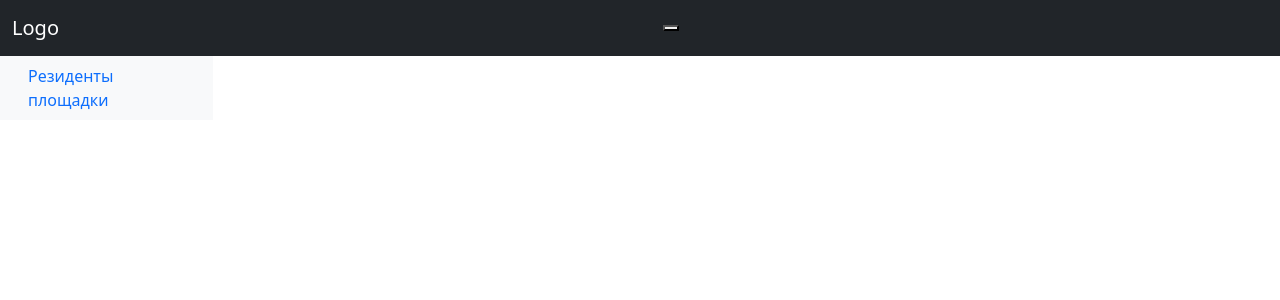
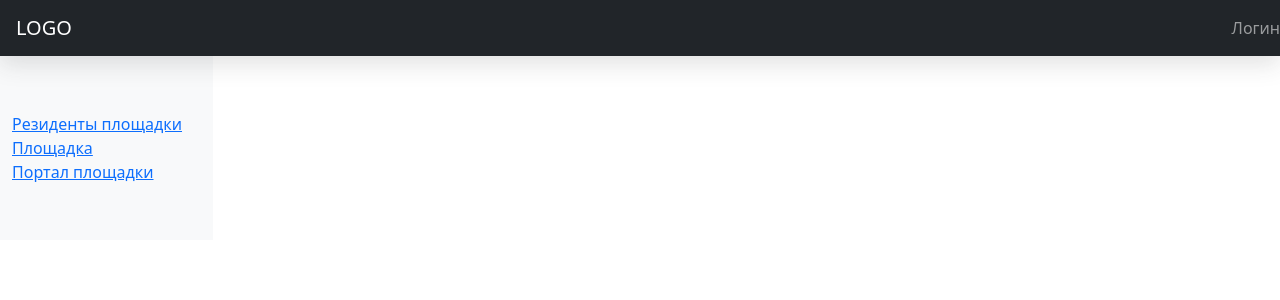
Before and after one commit to Slaboym1e/Kontaktor, a Flask app: template app/templates/admin/admin.html in a window 1280 px wide. Shown: the top 300 px of the page. Run offline with Flask 2, Linux system fonts and the light colour scheme; the template is opened without the code that fills it, so the values that code supplies are empty.

Commit message:
Admin v0.3

```diff
--- a/app/static/css/admin.css
+++ b/app/static/css/admin.css
@@ -0,0 +1,52 @@
+/*==============================================
+* Template Name: Kuriman.ru - Main Page
+* Authors: Pux&CO Team
+==============================================*/
+
+/*==============================================================
+# General
+==============================================================*/
+body{
+    background: #F3F4F7;
+}
+
+
+/*==============================================================
+# Header
+==============================================================*/
+.bg-dark{
+   background: #333;
+   box-shadow: 0px 8px 24px 0px #33333325;
+}
+
+
+
+/*------------------------------
+ # Class icons
+------------------------------*/
+#header .icons .nav-link{
+
+    padding: 0 8px;
+    display: flex;
+    align-items: center;
+    height: 40px;
+
+    color: #eee;
+    font-weight: 400;
+    font-size: 14px;
+}
+#header .icons .nav-link:hover{ color: #fff; }
+#header .icons .fa-user-circle{
+    font-size: 24px;
+}
+/*==============================================================
+# Main
+==============================================================*/
+.sidebar{
+
+    top: 0;
+    bottom: 0;
+    left: 0;
+    z-index: 100;
+    padding: 56px;
+}
--- a/app/templates/admin/admin.html
+++ b/app/templates/admin/admin.html
@@ -2,24 +2,28 @@
 <html lang="en">
 <head>
     <meta charset="UTF-8">
+
+    <link href="../../static/fontawesome/css/all.css" rel="stylesheet">
+    <link href="../../static/css/admin.css" rel="stylesheet">
     <link href="https://cdn.jsdelivr.net/npm/bootstrap@5.1.0/dist/css/bootstrap.min.css" rel="stylesheet" integrity="sha384-KyZXEAg3QhqLMpG8r+8fhAXLRk2vvoC2f3B09zVXn8CA5QIVfZOJ3BCsw2P0p/We" crossorigin="anonymous">
+    <script src="../../static/js/bootstrap.js"></script>
+    <link href="{! url_for('static', filename='fontawesome/css/all.css') !}" rel="stylesheet">
     <title>Admin Panel</title>
 </head>
 <body>
-    <header class="navbar bg-dark navbar-dark sticky-top">
-      <nav class="container-fluid">
-        <a class="navbar-brand">Logo</a>
-        <button class="">
-          <span></span>
-        </button>
-        <ul class="navbar-nav">
+    <header class="navbar navbar-dark bg-dark sticky-top">
+            <a class="navbar-brand px-3" href="#">LOGO</a>
+            <ul class="icons navbar-nav d-flex flex-row">
                 <li class="nav-item">
-            <a class="nav-link">
+                    <a class="nav-link" href="">
                         <i class="fas fa-eye"></i>
                     </a>
                 </li>
                 <li class="nav-item">
+                    <a class="nav-link" href="">
+                        Логин
                         <i class="far fa-user-circle"></i>
+                    </a>
                 </li>
             </ul>
         </nav>
@@ -30,7 +34,50 @@
           <div class="position-sticky">
             <ul class="nav flex-column">
               <li class="nav-item">
-                <a class="nav-link">Резиденты площадки</a>
+                <a class="" data-bs-toggle="collapse" href="#residents" role="button" aria-expanded="false" aria-controls="collapseExample">Резиденты площадки</a>
+                <div class="collapse" id="residents">
+                    <div class="card card-body">
+                            <a class="nav-link" href="#">Общая информация</a>
+                            <a class="nav-link" href="#">Заявки на мероприятия</a>
+                            <a class="nav-link" href="#">Бухгалтерия</a>
+                            <a class="nav-link" href="#">Документы</a>
+                            <a class="nav-link" href="#">Статистика</a>
+                            <a class="nav-link" href="#">Управление персонами</a>
+                    </div>
+                </div>
+              </li>
+                <li class="nav-item">
+                <a class="" data-bs-toggle="collapse" href="#areas" role="button" aria-expanded="false" aria-controls="collapseExample">Площадка</a>
+                <div class="collapse" id="areas">
+                    <div class="card card-body">
+                        <div>
+                            <a class="nav-link" href="#">Общая информация</a>
+                            <a class="nav-link" href="#">Финансовая информация</a>
+                            <a class="nav-link" href="#">Собственные мероприятия</a>
+                            <a class="nav-link" href="#">Технические заявки</a>
+                            <a class="nav-link" href="#">Управление персоналом</a>
+                            <a class="nav-link" href="#">Управление помещениями</a>
+                            <a class="nav-link" href="#">Датчики</a>
+                            <a class="nav-link" href="#">Видеокамеры</a>
+                            <a class="nav-link" href="#">Службы безопасности</a>
+                        </div>
+                    </div>
+                </div>
+              </li>
+                                <li class="nav-item">
+                <a class="" data-bs-toggle="collapse" href="#portal" role="button" aria-expanded="false" aria-controls="collapseExample">Портал площадки</a>
+                <div class="collapse" id="portal">
+                    <div class="card card-body">
+                        <div>
+                            <a class="nav-link" href="#">Настройки</a>
+                            <a class="nav-link" href="#">Макеты</a>
+                            <a class="nav-link" href="#">Нагрузка</a>
+                            <a class="nav-link" href="#">Модули</a>
+                            <a class="nav-link" href="#">Статистика</a>
+                            <a class="nav-link" href="#">Утилиты</a>
+                        </div>
+                    </div>
+                </div>
               </li>
             </ul>
           </div>
```
Lines whose indentation alone changed are shown as unchanged.
